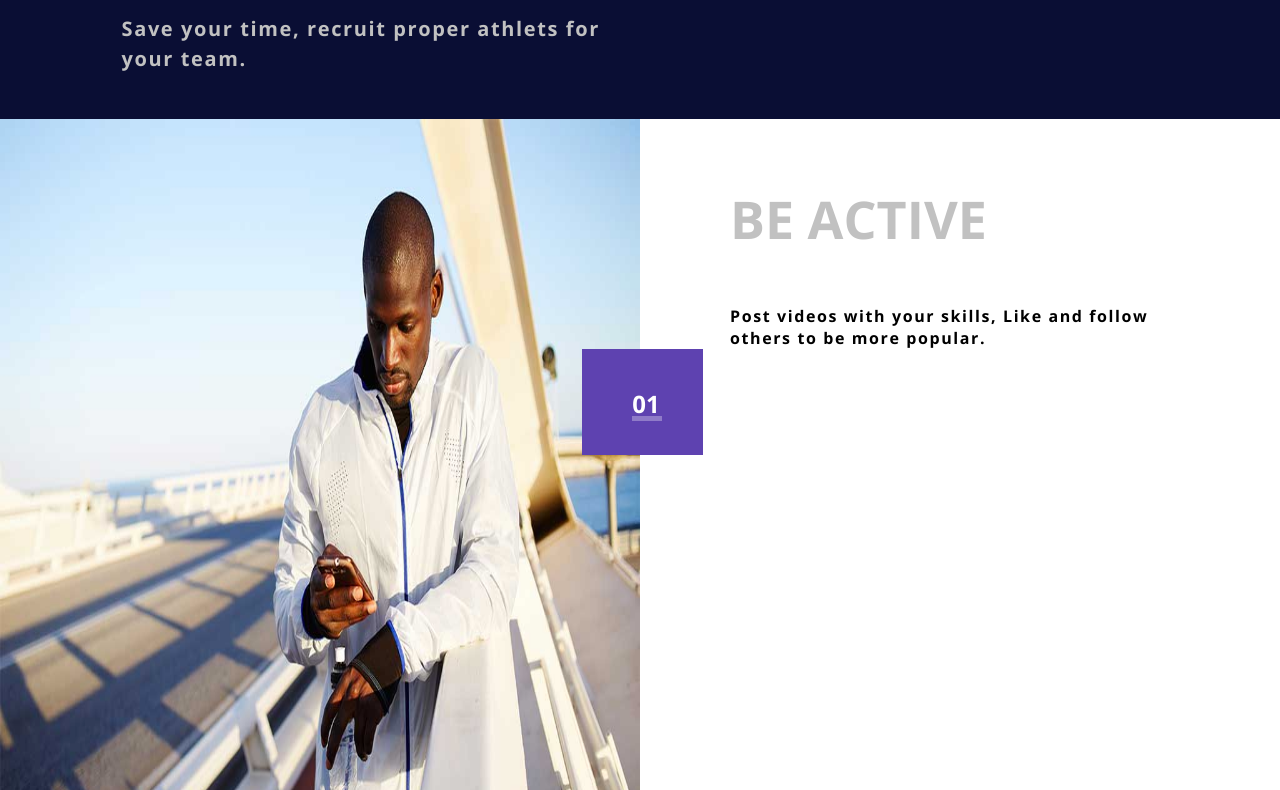
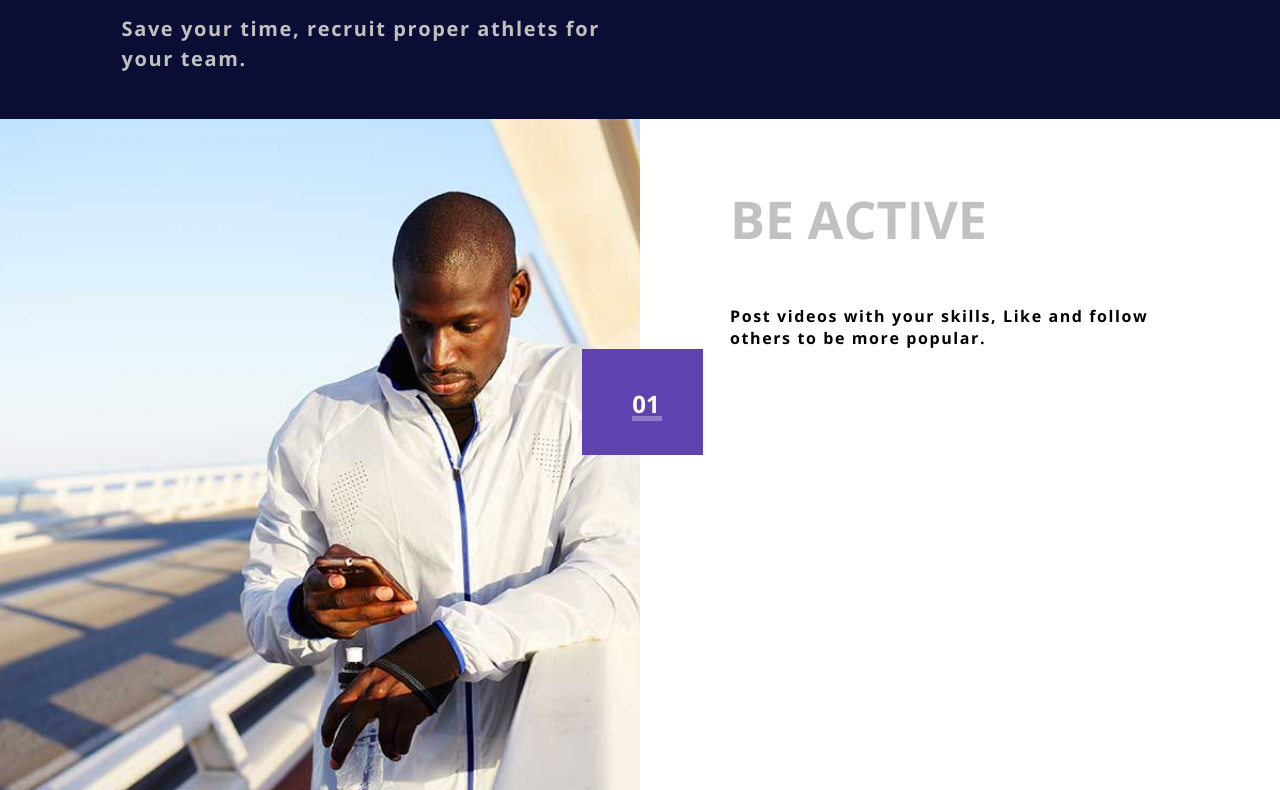
Before and after one commit to trpowerr/Diplom_Tryakin, a plain HTML site: page index.html in a window 1280 px wide. Shown: the part 2830-3620 px from the top of the page. Drawn offline with Linux system fonts and the light colour scheme; files whose address does not match are found by name.

Commit message:
object-fit css

```diff
--- a/style.css
+++ b/style.css
@@ -256,20 +256,18 @@ h3{
 .gallery ul li{
     display: flex;
     width: 100%;
-    height: 730px;
 }
 li .img__gallery{
     width: 50%;
-
+    height: 730px;
 }
 .img__gallery img {
     width: 100%;
     height: 730px;
+    object-fit: cover;
 }
 .card {
     width: 50%;
-    height: 10%;
-
 }
 .card h3{
     font-size: 80px;
```
